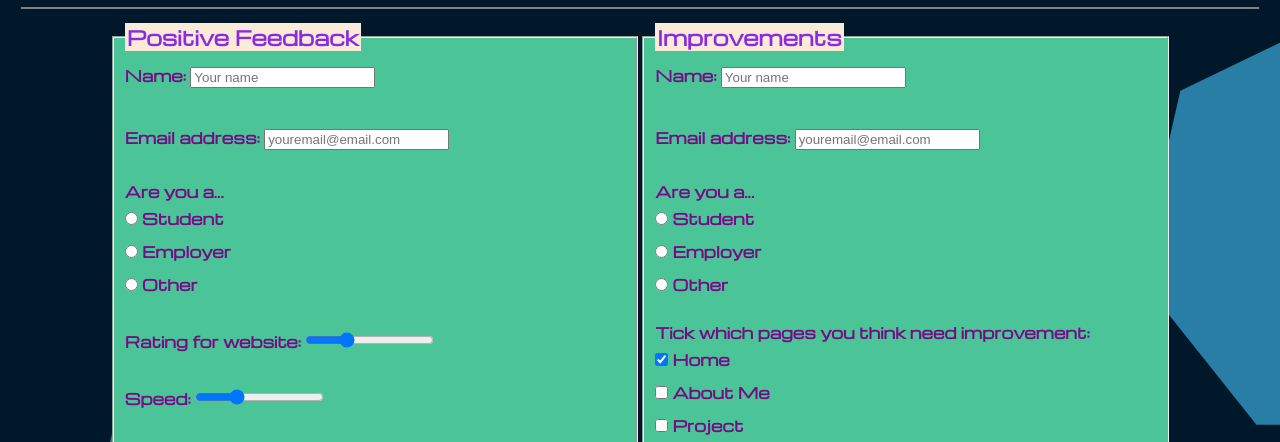
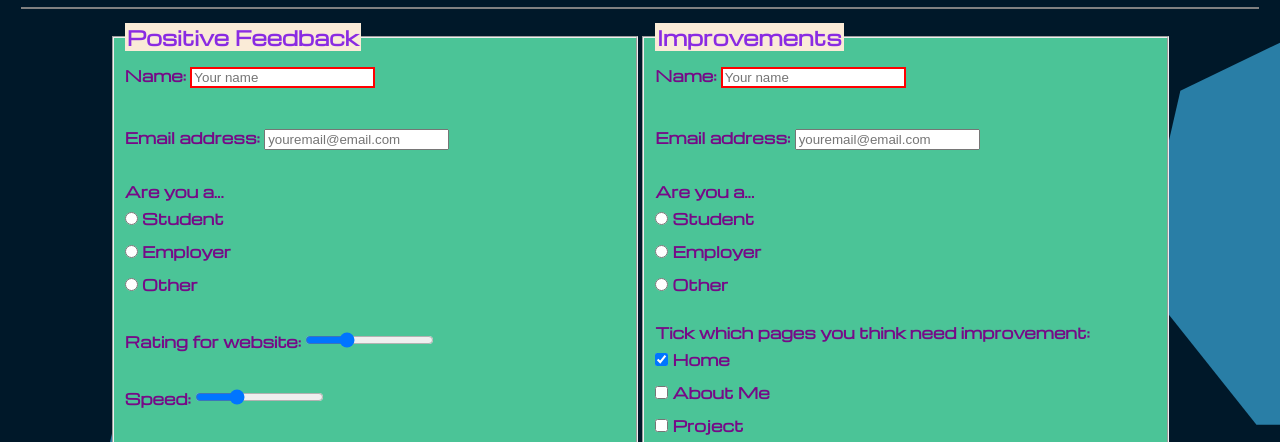
Before and after one commit to m0ravat/webPortfolio, a plain HTML site: page HTML/contact.html in a window 1280 px wide. Shown: the part 281-723 px from the top of the page. Drawn offline with nearby package versions, Linux system fonts and the light colour scheme.

Commit message:
form edit

```diff
--- a/CSS/style.css
+++ b/CSS/style.css
@@ -389,6 +389,10 @@ label, input{
 input{
   max-width: 230px;
 }
+input:invalid{
+  border: 2px solid red;
+  color: red;
+}
 fieldset.one{
   float: left;
 }
--- a/HTML/contact.html
+++ b/HTML/contact.html
@@ -58,7 +58,7 @@
                 <fieldset class="form one">
                     <legend>Positive Feedback</legend>
                     <label for="name1">Name: </label>
-                    <input type="text" id="name1" placeholder="Your name" required> <br> <br>
+                    <input type="text" id="name1" placeholder="Your name" required minlength="3"> <br> <br>
 
                     <label for="email1">Email address: </label>
                     <input type="email" id="email1" name="email" placeholder="youremail@email.com"><br> <br>
@@ -90,7 +90,7 @@
                 <fieldset class="form two">
                     <legend>Improvements</legend>
                     <label for="name">Name: </label>
-                    <input type="text" id="name" placeholder="Your name" required> <br> <br>
+                    <input type="text" id="name" placeholder="Your name" required minlength="3"> <br> <br>
 
                     <label for="email">Email address: </label>
                     <input type="email" id="email" name="email" placeholder="youremail@email.com"><br> <br>
```
